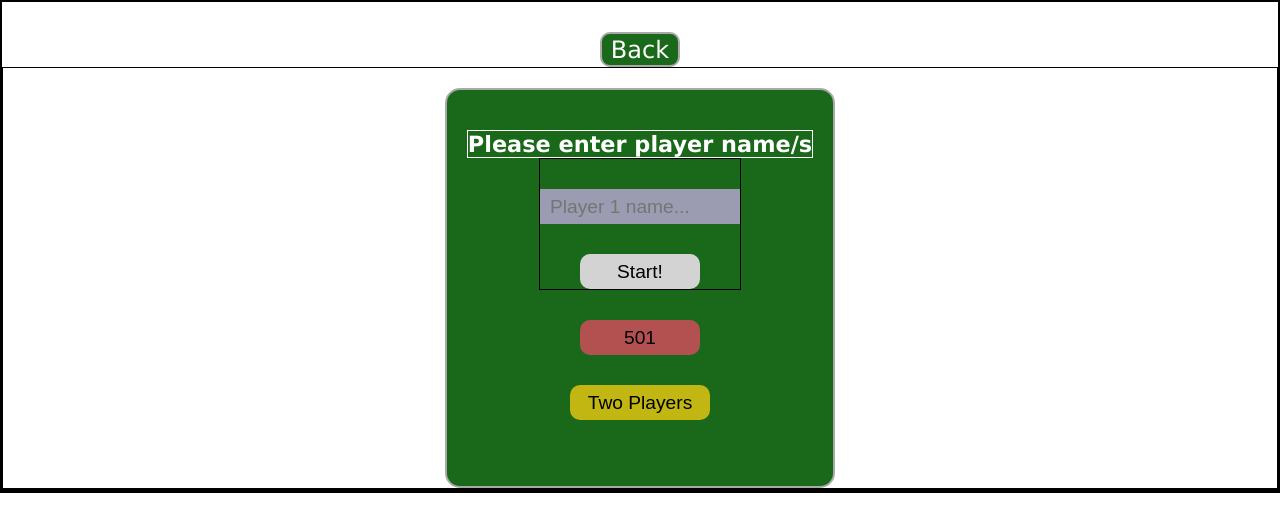
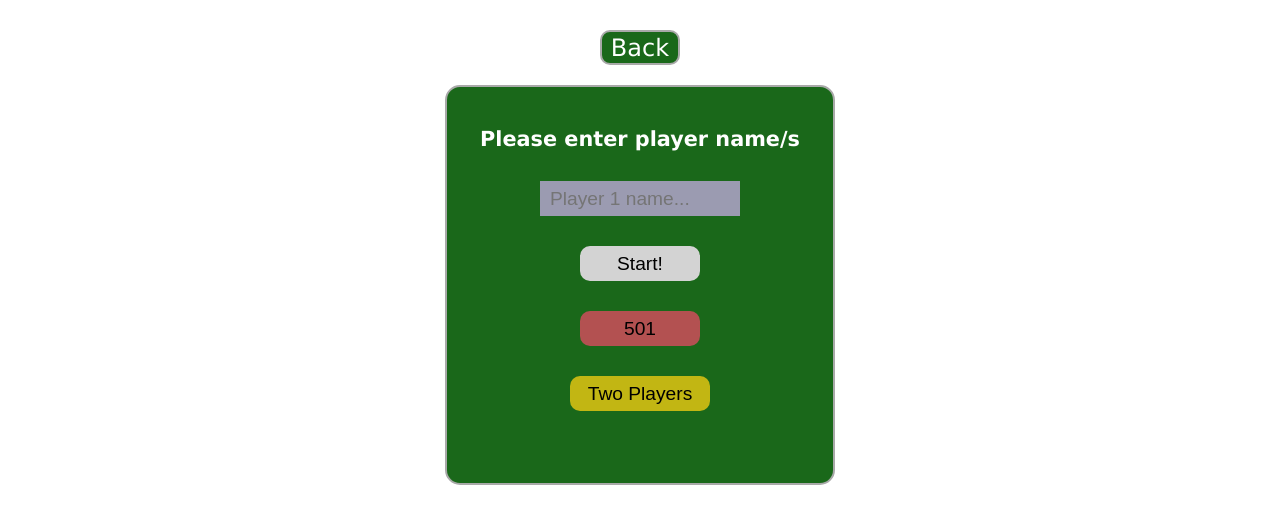
Before and after one commit to dancampbelldev/darts-score-calculator, a plain HTML site: page gamescore.html in a window 1280 px wide. Drawn offline with Linux system fonts and the light colour scheme.

Commit message:
Update stylesgame.css

```diff
--- a/stylesgame.css
+++ b/stylesgame.css
@@ -1,7 +1,6 @@
 *, *::before, *::after {
   margin: 0;
   box-sizing: border-box;
-  border: 1px solid;
 }
 
 body {
@@ -38,7 +37,7 @@ body {
   text-align: center;
   margin-top: 40px;
   color: white;
-  font-size: 1.4em;
+  font-size: 1.3em;
 }
 
 #name-form {
```
